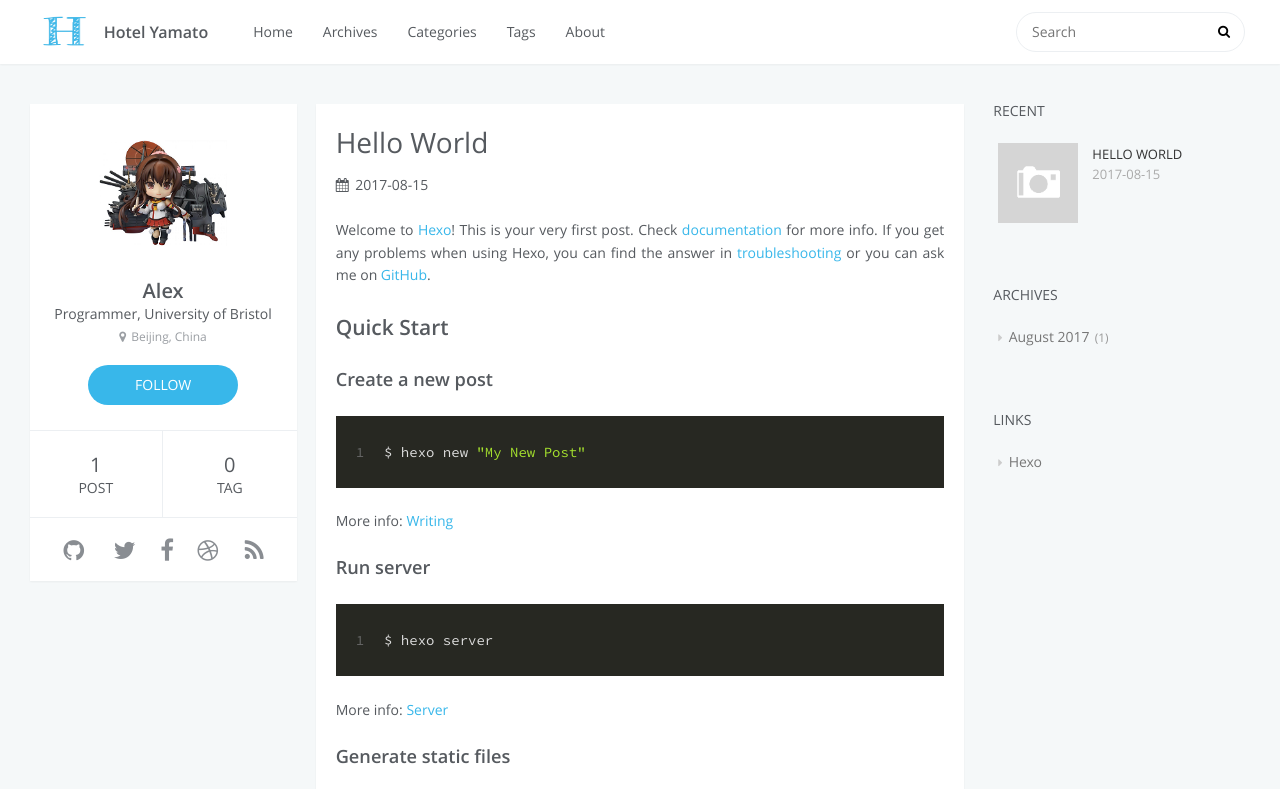
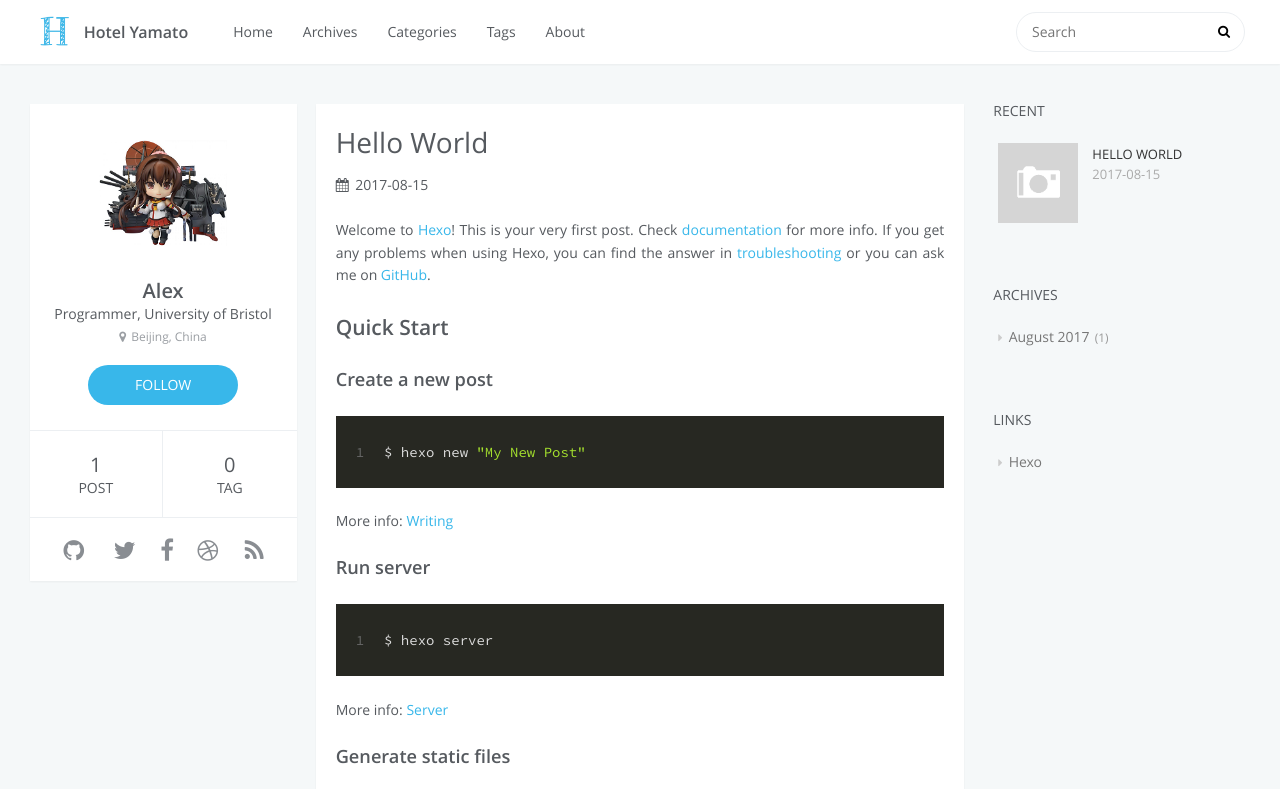
Before and after one commit to bodang2016/alex.github.io, a plain HTML site: page 2017/08/15/hello-world/index.html in a window 1280 px wide. Shown: the top 789 px of the page. Drawn offline with Linux system fonts and the light colour scheme; a script that the page names is missing.

Commit message:
Site updated: 2017-08-15 22:33:42

```diff
--- a/2017/08/15/hello-world/index.html
+++ b/2017/08/15/hello-world/index.html
@@ -261,7 +261,7 @@
 
 </div>
 
-    <a data-url="http://bodang2016.github.io/2017/08/15/hello-world/" data-id="cj6dn5s1b0000ejpvhwolx6mp" class="article-share-link"><i class="fa fa-share"></i>Share</a>
+    <a data-url="http://bodang2016.github.io/2017/08/15/hello-world/" data-id="cj6douumd0000xxpvjck4f33k" class="article-share-link"><i class="fa fa-share"></i>Share</a>
 <script>
     (function ($) {
         // Prevent duplicate binding
--- a/css/style.css
+++ b/css/style.css
@@ -167,13 +167,13 @@ code {
   clear: both;
 }
 .logo {
-  width: 60px;
+  width: 40px;
   height: 40px;
   background-repeat: no-repeat;
   background-image: url("images/logo.png");
-  -webkit-background-size: 60px 40px;
-  -moz-background-size: 60px 40px;
-  background-size: 60px 40px;
+  -webkit-background-size: 40px 40px;
+  -moz-background-size: 40px 40px;
+  background-size: 40px 40px;
 }
 #container {
   position: relative;
```
Also changed, not shown: index.html (+1 -1 lines).
